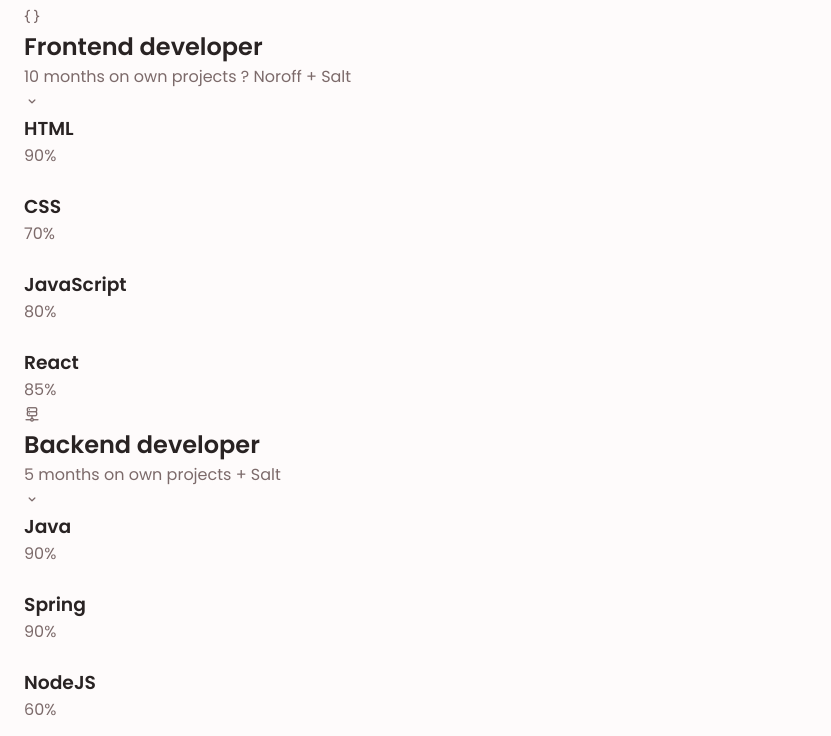
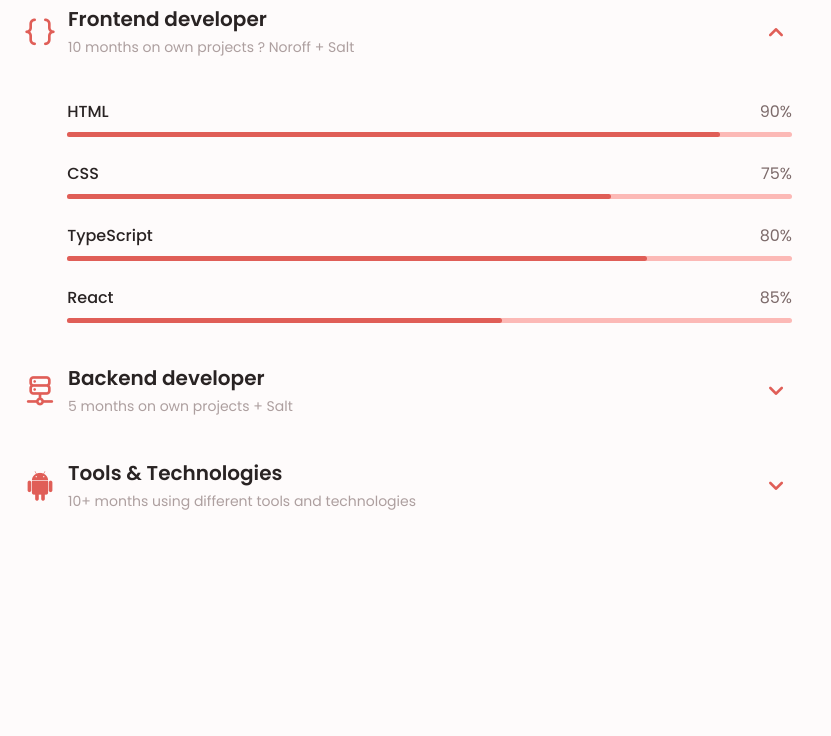
Before and after one commit to Lukew101/my-portfolio, a plain HTML site: page index.html in a window 1280 px wide. Shown: the part 1500-2236 px from the top of the page, without its empty margins (0-831 px from the left). Drawn offline with nearby package versions, Linux system fonts and the light colour scheme.

Commit message:
feat: skills bars implemented

```diff
--- a/assets/css/styles.css
+++ b/assets/css/styles.css
@@ -391,6 +391,134 @@ img {
 }
 
 /*==================== SKILLS ====================*/
+.skills__container {
+  row-gap: 0;
+}
+
+.skills__header {
+  display: flex;
+  align-items: center;
+  margin-bottom: var(--mb-2-5);
+  cursor: pointer;
+}
+
+.skills__icon,
+.skills__arrow {
+  font-size: 2rem;
+  color: var(--first-color);
+}
+
+.skills__icon {
+  margin-right: var(--mb-0-75)
+}
+
+.skills__title {
+  font-size: var(--h3-font-size);
+}
+
+.skills__subtitle {
+  font-size: var(--small-font-size);
+  color: var(--text-color-light);
+}
+
+.skills__arrow {
+  margin-left: auto;
+  transition: .4s;
+}
+
+.skills__list {
+  row-gap: 1.5rem;
+  padding-left: 2.7rem;
+}
+
+.skills__titles {
+  display: flex;
+  justify-content: space-between;
+  margin-bottom: var(--mb-0-5);
+}
+
+.skills__name {
+  font-size: var(--normal-font-size);
+  font-weight: var(--font-medium);
+}
+
+.skills__bar,
+.skills__percentage {
+  height: 5px;
+  border-radius: .25rem;
+}
+
+.skills__bar {
+  background-color: var(--first-color-lighter);
+}
+
+.skills__percentage {
+  display: block;
+  background-color: var(--first-color);
+}
+
+.skills__html {
+  width: 90%;
+}
+
+.skills__css {
+  width: 75%;
+}
+
+.skills__ts {
+  width: 80%;
+}
+
+.skills__react {
+  width: 85%;
+}
+
+.skills__react {
+  width: 85%;
+}
+
+.skills__java,
+.skills__spring {
+  width: 90%;
+}
+
+.skills__node {
+  width: 60%;
+}
+
+.skills__postgre {
+  width: 80%;
+}
+
+.skills__azure {
+  width: 75%;
+}
+
+.skills__figma {
+  width: 80%;
+}
+
+.skills__react {
+  width: 60%;
+}
+
+.skills__junit {
+  width: 80%;
+}
+
+.skills__close .skills__list {
+  height: 0;
+  overflow: hidden;
+}
+
+.skills__open .skills__list {
+  height: max-content;
+  margin-bottom: var(--mb-2-5);
+}
+
+.skills__open .skills__arrow {
+  transform: rotate(-180deg);
+}
 
 
 /*==================== QUALIFICATION ====================*/
--- a/index.html
+++ b/index.html
@@ -156,7 +156,7 @@
                 <div class="skills__container container grid">
                     <div>
                         <!--==================== SKILLS 1 ====================-->
-                        <div class="skills__content">
+                        <div class="skills__content skills__open">
                             <div class="skills__header">
                                 <i class="uil uil-brackets-curly skills__icon"></i>
 
@@ -170,7 +170,7 @@
 
                             <div class="skills__list grid">
                                 <div class="skills__data">
-                                    <div class="skills__title">
+                                    <div class="skills__titles">
                                         <h3 class="skills__name">HTML</h3>
                                         <span class="skills__number">90%</span>
                                     </div>
@@ -180,9 +180,9 @@
                                 </div>
 
                                 <div class="skills__data">
-                                    <div class="skills__title">
+                                    <div class="skills__titles">
                                         <h3 class="skills__name">CSS</h3>
-                                        <span class="skills__number">70%</span>
+                                        <span class="skills__number">75%</span>
                                     </div>
                                     <div class="skills__bar">
                                         <span class="skills__percentage skills__css"></span>
@@ -190,17 +190,17 @@
                                 </div>
 
                                 <div class="skills__data">
-                                    <div class="skills__title">
-                                        <h3 class="skills__name">JavaScript</h3>
+                                    <div class="skills__titles">
+                                        <h3 class="skills__name">TypeScript</h3>
                                         <span class="skills__number">80%</span>
                                     </div>
                                     <div class="skills__bar">
-                                        <span class="skills__percentage skills__js"></span>
+                                        <span class="skills__percentage skills__ts"></span>
                                     </div>
                                 </div>
 
                                 <div class="skills__data">
-                                    <div class="skills__title">
+                                    <div class="skills__titles">
                                         <h3 class="skills__name">React</h3>
                                         <span class="skills__number">85%</span>
                                     </div>
@@ -211,7 +211,7 @@
                             </div>
                         </div>
                         <!--==================== SKILLS 2 ====================-->
-                        <div class="skills__content">
+                        <div class="skills__content skills__close">
                             <div class="skills__header">
                                 <i class="uil uil-server-network skills__icon"></i>
 
@@ -225,7 +225,7 @@
 
                             <div class="skills__list grid">
                                 <div class="skills__data">
-                                    <div class="skills__title">
+                                    <div class="skills__titles">
                                         <h3 class="skills__name">Java</h3>
                                         <span class="skills__number">90%</span>
                                     </div>
@@ -235,7 +235,7 @@
                                 </div>
 
                                 <div class="skills__data">
-                                    <div class="skills__title">
+                                    <div class="skills__titles">
                                         <h3 class="skills__name">Spring</h3>
                                         <span class="skills__number">90%</span>
                                     </div>
@@ -245,7 +245,7 @@
                                 </div>
 
                                 <div class="skills__data">
-                                    <div class="skills__title">
+                                    <div class="skills__titles">
                                         <h3 class="skills__name">NodeJS</h3>
                                         <span class="skills__number">60%</span>
                                     </div>
@@ -255,7 +255,7 @@
                                 </div>
 
                                 <div class="skills__data">
-                                    <div class="skills__title">
+                                    <div class="skills__titles">
                                         <h3 class="skills__name">PostgreSQL</h3>
                                         <span class="skills__number">80%</span>
                                     </div>
@@ -266,7 +266,7 @@
                             </div>
                         </div>
                         <!--==================== SKILLS 3 ====================-->
-                        <div class="skills__content">
+                        <div class="skills__content skills__close">
                             <div class="skills__header">
                                 <i class="uil uil-android skills__icon"></i>
 
@@ -280,7 +280,7 @@
 
                             <div class="skills__list grid">
                                 <div class="skills__data">
-                                    <div class="skills__title">
+                                    <div class="skills__titles">
                                         <h3 class="skills__name">Azure</h3>
                                         <span class="skills__number">75%</span>
                                     </div>
@@ -290,7 +290,7 @@
                                 </div>
 
                                 <div class="skills__data">
-                                    <div class="skills__title">
+                                    <div class="skills__titles">
                                         <h3 class="skills__name">Figma</h3>
                                         <span class="skills__number">80%</span>
                                     </div>
@@ -300,7 +300,7 @@
                                 </div>
 
                                 <div class="skills__data">
-                                    <div class="skills__title">
+                                    <div class="skills__titles">
                                         <h3 class="skills__name">Docker</h3>
                                         <span class="skills__number">60%</span>
                                     </div>
@@ -310,7 +310,7 @@
                                 </div>
 
                                 <div class="skills__data">
-                                    <div class="skills__title">
+                                    <div class="skills__titles">
                                         <h3 class="skills__name">JUnit</h3>
                                         <span class="skills__number">80%</span>
                                     </div>
```
